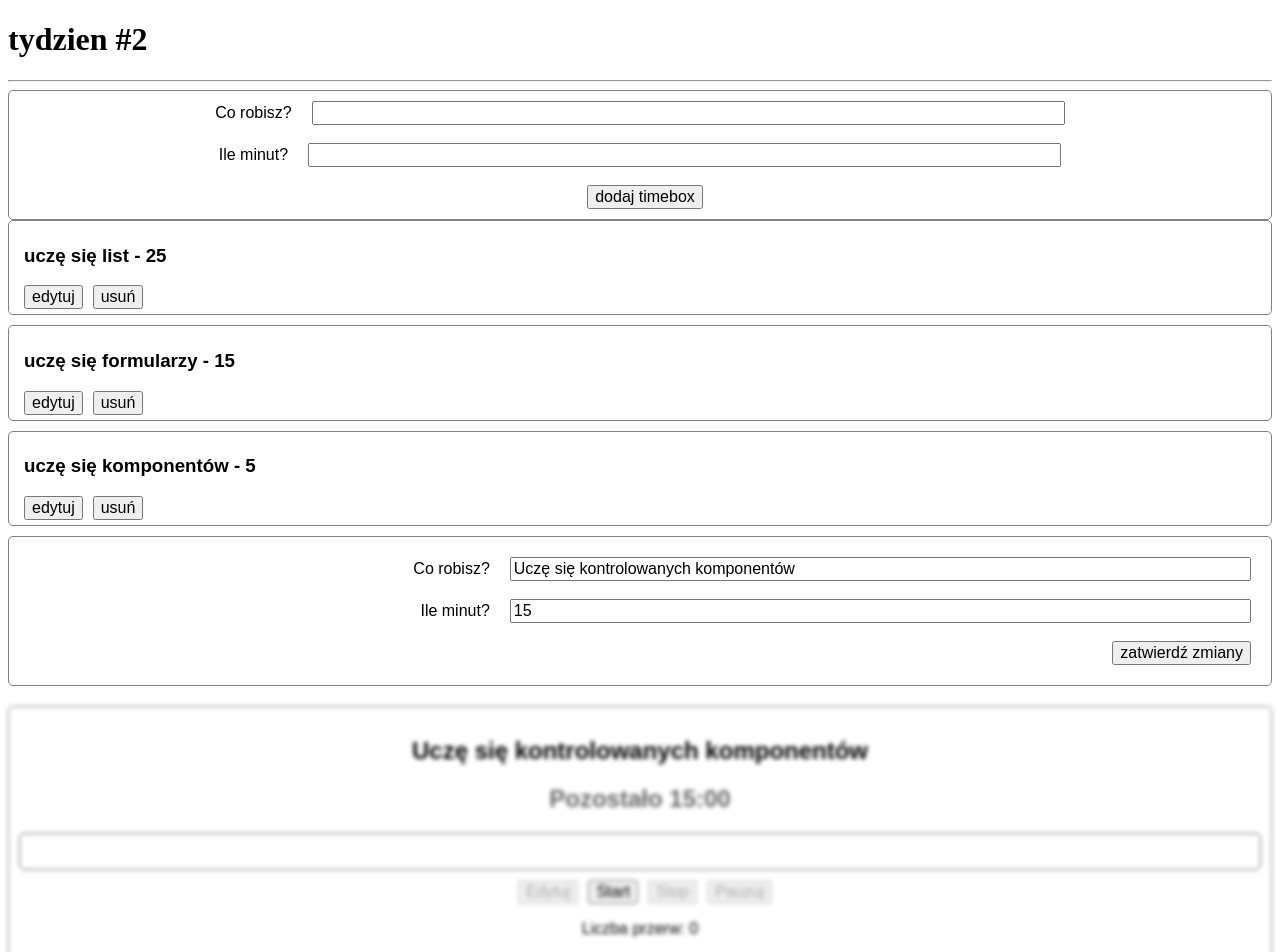
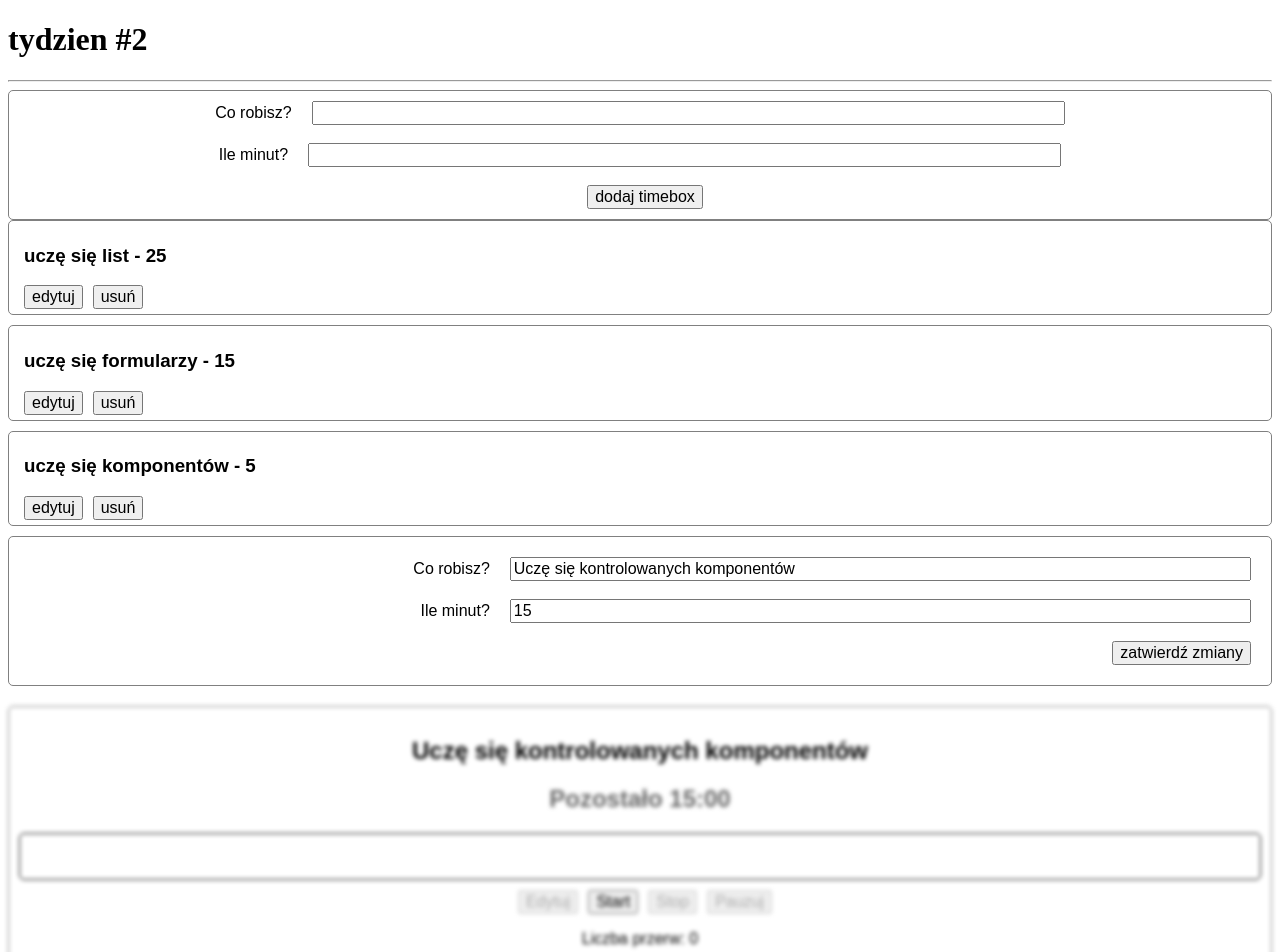
Before and after one commit to PatrycjaKubiczek/react-course, a React (Create React App) app: page / in a window 1280 px wide. Shown: the top 952 px of the page. Built offline with nearby package versions, Linux system fonts and the light colour scheme.

Commit message:
added classNames

```diff
--- a/package.json
+++ b/package.json
@@ -6,6 +6,7 @@
     "@testing-library/jest-dom": "^5.11.4",
     "@testing-library/react": "^11.1.0",
     "@testing-library/user-event": "^12.1.10",
+    "classnames": "^2.3.1",
     "node-sass": "^5.0.0",
     "react": "^17.0.2",
     "react-dom": "^17.0.2",
--- a/src/components/CurrentTimebox.js
+++ b/src/components/CurrentTimebox.js
@@ -87,6 +87,8 @@ class CurrentTimebox extends React.Component {
         <ProgressBar
           percent={progressPercent}
           className={isPaused ? "inactive" : ""}
+          color="red"
+          big
         />
         <button onClick={onEdit} disabled={isEditable}>
           Edytuj
--- a/src/components/ProgressBar.js
+++ b/src/components/ProgressBar.js
@@ -1,7 +1,17 @@
-function ProgressBar({ className = "", percent = 44 }) {
+import classNames from "classnames";
+
+function ProgressBar({ className = "", percent = 44, big = false, color = null }) {
+  let progresClassName = classNames(
+    "progress ",
+    className,
+    {
+      "progress--big": big,
+      "progress--big": color === "red"
+    }
+  )
   return (
-    <div className={"progress " + className}>
-      <div className={"progress__bar"} style={{ width: `${percent}%` }}></div>
+    <div className={progresClassName}>
+      <div className="progress__bar" style={{ width: `${percent}%` }}></div>
     </div>
   );
 }
--- a/src/styles/components/progressbar.scss
+++ b/src/styles/components/progressbar.scss
@@ -1,5 +1,5 @@
 .progress {
-  border: 1px solid orangered;
+  border: 1px solid black;
   border-radius: 5px;
   height: 25px;
   padding: 5px;
@@ -8,4 +8,10 @@
     height: 100%;
     background-color: orangered;
   }
+  &--big {
+    height: 35px;
+  }
+  &--color-red {
+    color: red;
+  }
 }
```
Also changed, not shown: 1 other file (tests, documents, lock files or other folders).
